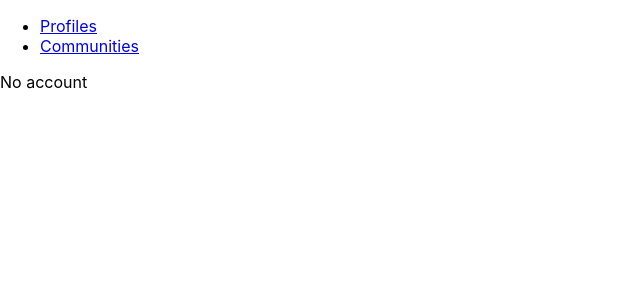
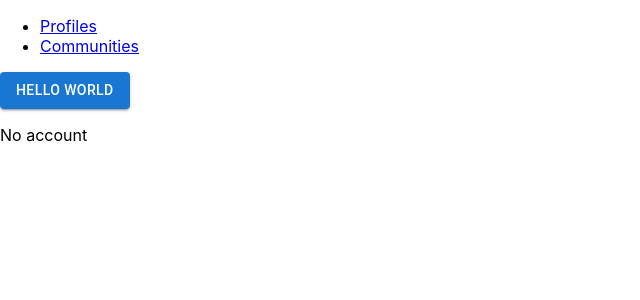
Before and after one commit to finessevanes/my-plac3, a React (Create React App) app: page /dashboard in a window 1280 px wide. Shown: the top 300 px of the page, without its empty margins (0-640 px from the left). Built offline with nearby package versions, Linux system fonts and the light colour scheme.

Commit message:
chore: resolve merge conflicts

```diff
--- a/src/components/Dashboard.jsx
+++ b/src/components/Dashboard.jsx
@@ -3,18 +3,19 @@ import Button from '@mui/material/Button';
 
 
 const Dashboard = ({ account }) => {
-    <Button variant="contained">Hello World</Button>
   if (account) {
     return (
       <>
+        <Button variant="contained">Hello World</Button>
         <p> Yay account!</p>
       </>
-    );
+  );
   } else {
     return(
-    <>
-      <p> No account</p>
-    </>
+      <>
+        <Button variant="contained">Hello World</Button>
+        <p> No account</p>
+      </>
     );
   }
 };
```
